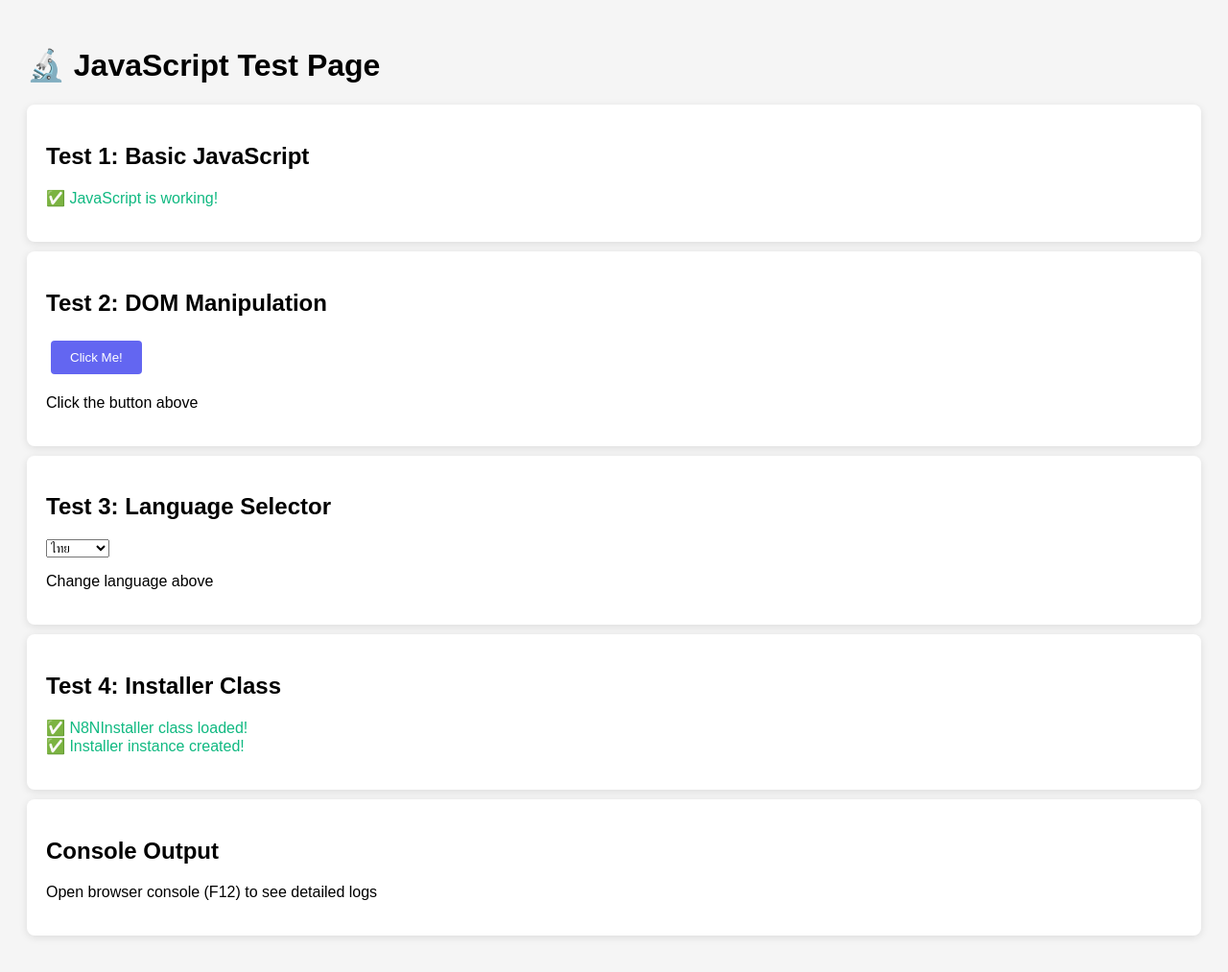
After one commit to xjanova/n8n-setup-auto, a PHP site: page /setup/test-js.html in a window 1280 px wide. The commit adds this page. Shown: the whole page at 96% size. Run offline with PHP 8.4, Linux system fonts and the light colour scheme.

Commit message:
Add comprehensive debug logging to troubleshoot JavaScript issues
- Added extensive console.log() throughout installer.js to track initialization
- Added debug logging in watermark.js for footer creation
- Swapped JavaScript loading order (watermark.js before installer.js)
- Created test-js.html for isolated JavaScript testing
- Added try-catch blocks in installer constructor
- Added button click logging for all event listeners

This will help identify why language switcher and navigation buttons are not working.

🤖 Generated with [Claude Code](https://claude.com/claude-code)

Co-Authored-By: Claude <noreply@anthropic.com>

```diff
--- a/setup/assets/js/installer.js
+++ b/setup/assets/js/installer.js
@@ -6,60 +6,89 @@
 
 class N8NInstaller {
     constructor() {
+        console.log('🚀 N8NInstaller constructor called');
         this.currentStep = 1;
         this.totalSteps = 6;
         this.tips = [];
-        this.init();
+        try {
+            this.init();
+            console.log('✅ N8NInstaller initialized successfully');
+        } catch (error) {
+            console.error('❌ Error during initialization:', error);
+        }
     }
 
     init() {
+        console.log('🔧 Initializing N8NInstaller...');
         this.setupLanguageSelector();
         this.setupEventListeners();
         this.showRandomTip();
         this.updateProgressLine();
+        console.log('✅ Init complete');
     }
 
     setupLanguageSelector() {
+        console.log('🌐 Setting up language selector...');
         const langSelector = document.getElementById('language');
         if (langSelector) {
+            console.log('✅ Language selector found:', langSelector);
             langSelector.addEventListener('change', (e) => {
+                console.log('🔄 Language change triggered:', e.target.value);
                 this.changeLanguage(e.target.value);
             });
+        } else {
+            console.warn('⚠️ Language selector not found');
         }
     }
 
     setupEventListeners() {
+        console.log('🎯 Setting up event listeners...');
+
         // Next button
-        document.querySelectorAll('.btn-next').forEach(btn => {
-            btn.addEventListener('click', () => this.nextStep());
+        const nextButtons = document.querySelectorAll('.btn-next');
+        console.log('Next buttons found:', nextButtons.length);
+        nextButtons.forEach(btn => {
+            btn.addEventListener('click', () => {
+                console.log('▶️ Next button clicked');
+                this.nextStep();
+            });
         });
 
         // Back button
-        document.querySelectorAll('.btn-back').forEach(btn => {
-            btn.addEventListener('click', () => this.prevStep());
+        const backButtons = document.querySelectorAll('.btn-back');
+        console.log('Back buttons found:', backButtons.length);
+        backButtons.forEach(btn => {
+            btn.addEventListener('click', () => {
+                console.log('◀️ Back button clicked');
+                this.prevStep();
+            });
         });
 
         // Test database connection
         const testDbBtn = document.getElementById('test-db');
         if (testDbBtn) {
+            console.log('✅ Test DB button found');
             testDbBtn.addEventListener('click', () => this.testDatabaseConnection());
         }
 
         // Generate encryption key
         const genKeyBtn = document.getElementById('generate-key');
         if (genKeyBtn) {
+            console.log('✅ Generate key button found');
             genKeyBtn.addEventListener('click', () => this.generateEncryptionKey());
         }
 
         // Install button
         const installBtn = document.getElementById('install-btn');
         if (installBtn) {
+            console.log('✅ Install button found');
             installBtn.addEventListener('click', () => this.startInstallation());
         }
 
         // Finish button
         const finishBtn = document.getElementById('finish-btn');
         if (finishBtn) {
+            console.log('✅ Finish button found');
             finishBtn.addEventListener('click', () => this.finishInstallation());
         }
     }
@@ -563,15 +592,26 @@ class N8NInstaller {
 }
 
 // Initialize installer when DOM is ready
+console.log('📄 installer.js loaded');
 document.addEventListener('DOMContentLoaded', () => {
-    window.installer = new N8NInstaller();
+    console.log('🎬 DOMContentLoaded event fired');
+    try {
+        window.installer = new N8NInstaller();
+        console.log('✅ Installer instance created and assigned to window.installer');
+    } catch (error) {
+        console.error('❌ Failed to create installer instance:', error);
+    }
 });
 
 // Auto-check requirements on page load
 window.addEventListener('load', () => {
+    console.log('🌍 Window load event fired');
     const requirementsCheck = document.getElementById('requirements-check');
     if (requirementsCheck) {
+        console.log('✅ Requirements check element found, running check...');
         checkRequirements();
+    } else {
+        console.log('ℹ️ Requirements check element not found (probably not on step 2)');
     }
 });
 
--- a/setup/assets/js/watermark.js
+++ b/setup/assets/js/watermark.js
@@ -218,9 +218,17 @@
 
     // Encode the creation function to prevent easy modification
     const init = function() {
+        console.log('🛡️ watermark.js: Initializing...');
+        console.log('Document readyState:', document.readyState);
+
         if (document.readyState === 'loading') {
-            document.addEventListener('DOMContentLoaded', createFooter);
+            console.log('🛡️ watermark.js: Waiting for DOMContentLoaded');
+            document.addEventListener('DOMContentLoaded', function() {
+                console.log('🛡️ watermark.js: DOMContentLoaded fired, creating footer');
+                createFooter();
+            });
         } else {
+            console.log('🛡️ watermark.js: DOM already loaded, creating footer immediately');
             createFooter();
         }
 
@@ -238,6 +246,7 @@
     };
 
     // Execute initialization
+    console.log('🛡️ watermark.js: Loaded, executing init()');
     init();
 
     // Prevent this script from being modified
--- a/setup/index.php
+++ b/setup/index.php
@@ -390,7 +390,7 @@ $current_lang = $_SESSION['language'] ?? DEFAULT_LANGUAGE;
         <div id="xman-footer-container" class="installer-footer"></div>
     </div>
 
+    <script src="assets/js/watermark.js"></script>
     <script src="assets/js/installer.js"></script>
-    <script src="assets/js/watermark.js"></script>
 </body>
 </html>
--- /dev/null
+++ b/setup/test-js.html
@@ -0,0 +1,119 @@
+<!DOCTYPE html>
+<html lang="th">
+<head>
+    <meta charset="UTF-8">
+    <meta name="viewport" content="width=device-width, initial-scale=1.0">
+    <title>JavaScript Test</title>
+    <style>
+        body {
+            font-family: Arial, sans-serif;
+            padding: 20px;
+            background: #f5f5f5;
+        }
+        .test-box {
+            background: white;
+            padding: 20px;
+            margin: 10px 0;
+            border-radius: 8px;
+            box-shadow: 0 2px 8px rgba(0,0,0,0.1);
+        }
+        .success { color: #10b981; }
+        .error { color: #ef4444; }
+        button {
+            padding: 10px 20px;
+            background: #6366f1;
+            color: white;
+            border: none;
+            border-radius: 4px;
+            cursor: pointer;
+            margin: 5px;
+        }
+        button:hover {
+            background: #4f46e5;
+        }
+    </style>
+</head>
+<body>
+    <h1>🔬 JavaScript Test Page</h1>
+
+    <div class="test-box">
+        <h2>Test 1: Basic JavaScript</h2>
+        <p id="test1-result">Waiting...</p>
+    </div>
+
+    <div class="test-box">
+        <h2>Test 2: DOM Manipulation</h2>
+        <button id="test-button">Click Me!</button>
+        <p id="test2-result">Click the button above</p>
+    </div>
+
+    <div class="test-box">
+        <h2>Test 3: Language Selector</h2>
+        <select id="language">
+            <option value="th">ไทย</option>
+            <option value="en">English</option>
+        </select>
+        <p id="test3-result">Change language above</p>
+    </div>
+
+    <div class="test-box">
+        <h2>Test 4: Installer Class</h2>
+        <p id="test4-result">Checking...</p>
+    </div>
+
+    <div class="test-box">
+        <h2>Console Output</h2>
+        <p>Open browser console (F12) to see detailed logs</p>
+    </div>
+
+    <!-- Load JavaScript files -->
+    <script>
+        console.log('=== TEST PAGE LOADED ===');
+
+        // Test 1: Basic JavaScript
+        document.getElementById('test1-result').innerHTML = '<span class="success">✅ JavaScript is working!</span>';
+        console.log('✅ Test 1 passed: Basic JavaScript working');
+
+        // Test 2: DOM Event Listener
+        document.getElementById('test-button').addEventListener('click', function() {
+            document.getElementById('test2-result').innerHTML = '<span class="success">✅ Button clicked! Event listeners working!</span>';
+            console.log('✅ Test 2 passed: Event listeners working');
+        });
+
+        // Test 3: Language Selector
+        document.getElementById('language').addEventListener('change', function(e) {
+            const lang = e.target.value;
+            document.getElementById('test3-result').innerHTML = `<span class="success">✅ Language changed to: ${lang}</span>`;
+            console.log('✅ Test 3 passed: Language selector working, value:', lang);
+        });
+    </script>
+
+    <script src="assets/js/installer.js"></script>
+    <script src="assets/js/watermark.js"></script>
+
+    <script>
+        // Test 4: Check if installer class loaded
+        setTimeout(function() {
+            console.log('=== CHECKING INSTALLER CLASS ===');
+            console.log('window.installer:', window.installer);
+            console.log('typeof N8NInstaller:', typeof N8NInstaller);
+
+            if (typeof N8NInstaller !== 'undefined') {
+                document.getElementById('test4-result').innerHTML = '<span class="success">✅ N8NInstaller class loaded!</span>';
+                console.log('✅ Test 4 passed: N8NInstaller class exists');
+
+                if (window.installer) {
+                    document.getElementById('test4-result').innerHTML += '<br><span class="success">✅ Installer instance created!</span>';
+                    console.log('✅ Installer instance exists');
+                } else {
+                    document.getElementById('test4-result').innerHTML += '<br><span class="error">❌ Installer instance NOT created</span>';
+                    console.error('❌ Installer instance does not exist');
+                }
+            } else {
+                document.getElementById('test4-result').innerHTML = '<span class="error">❌ N8NInstaller class NOT loaded!</span>';
+                console.error('❌ N8NInstaller class not found');
+            }
+        }, 1000);
+    </script>
+</body>
+</html>
```
